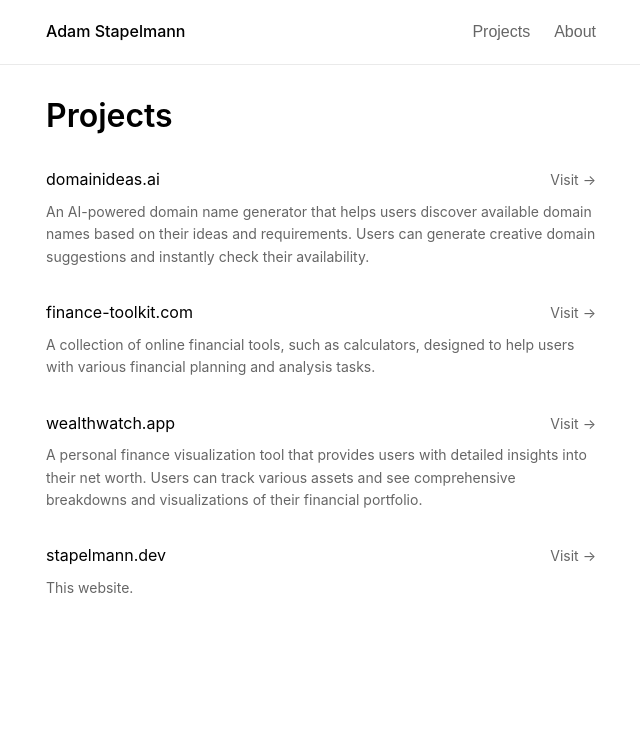
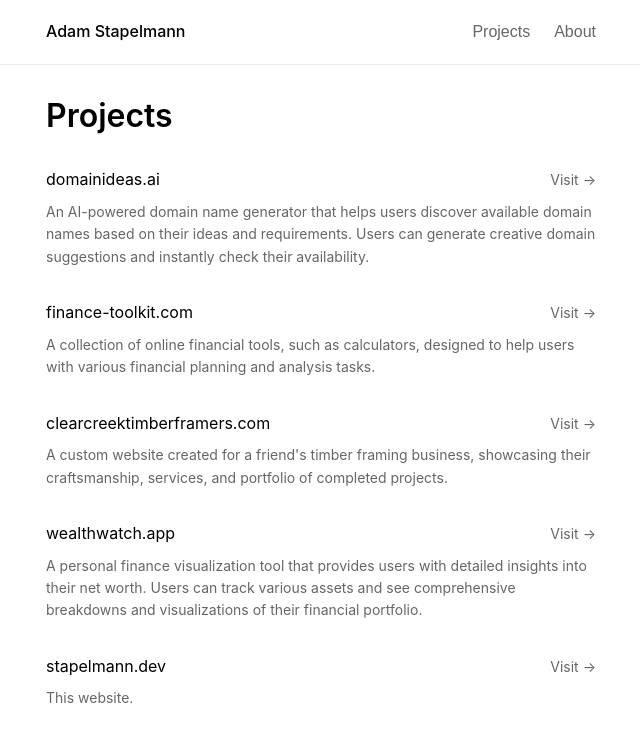
Before and after one commit to adamstapelmann/stapelmann-dev, a React (Create React App) app: page /projects in a window 1280 px wide. Shown: the top 742 px of the page, without its empty margins (319-959 px from the left). Built offline with nearby package versions, Linux system fonts and the light colour scheme.

Commit message:
Add clearcreektimberframers.com project

```diff
--- a/src/pages/Projects.tsx
+++ b/src/pages/Projects.tsx
@@ -41,6 +41,22 @@ function Projects() {
 
                 <div className="ProjectCard">
                     <div className="ProjectInfo">
+                        <a href="https://clearcreektimberframers.com" className="ProjectTitle" target="_blank" rel="noopener noreferrer">clearcreektimberframers.com</a>
+                    </div>
+                    <div className="ProjectMeta">
+                        <a href="https://clearcreektimberframers.com" className="ProjectLink" target="_blank" rel="noopener noreferrer">
+                            Visit →
+                        </a>
+                    </div>
+                </div>
+
+                <div className="ProjectDescription">
+                    A custom website created for a friend's timber framing business, showcasing their craftsmanship,
+                    services, and portfolio of completed projects.
+                </div>
+
+                <div className="ProjectCard">
+                    <div className="ProjectInfo">
                         <a href="https://wealthwatch.app" className="ProjectTitle" target="_blank" rel="noopener noreferrer">wealthwatch.app</a>
                     </div>
                     <div className="ProjectMeta">
```
